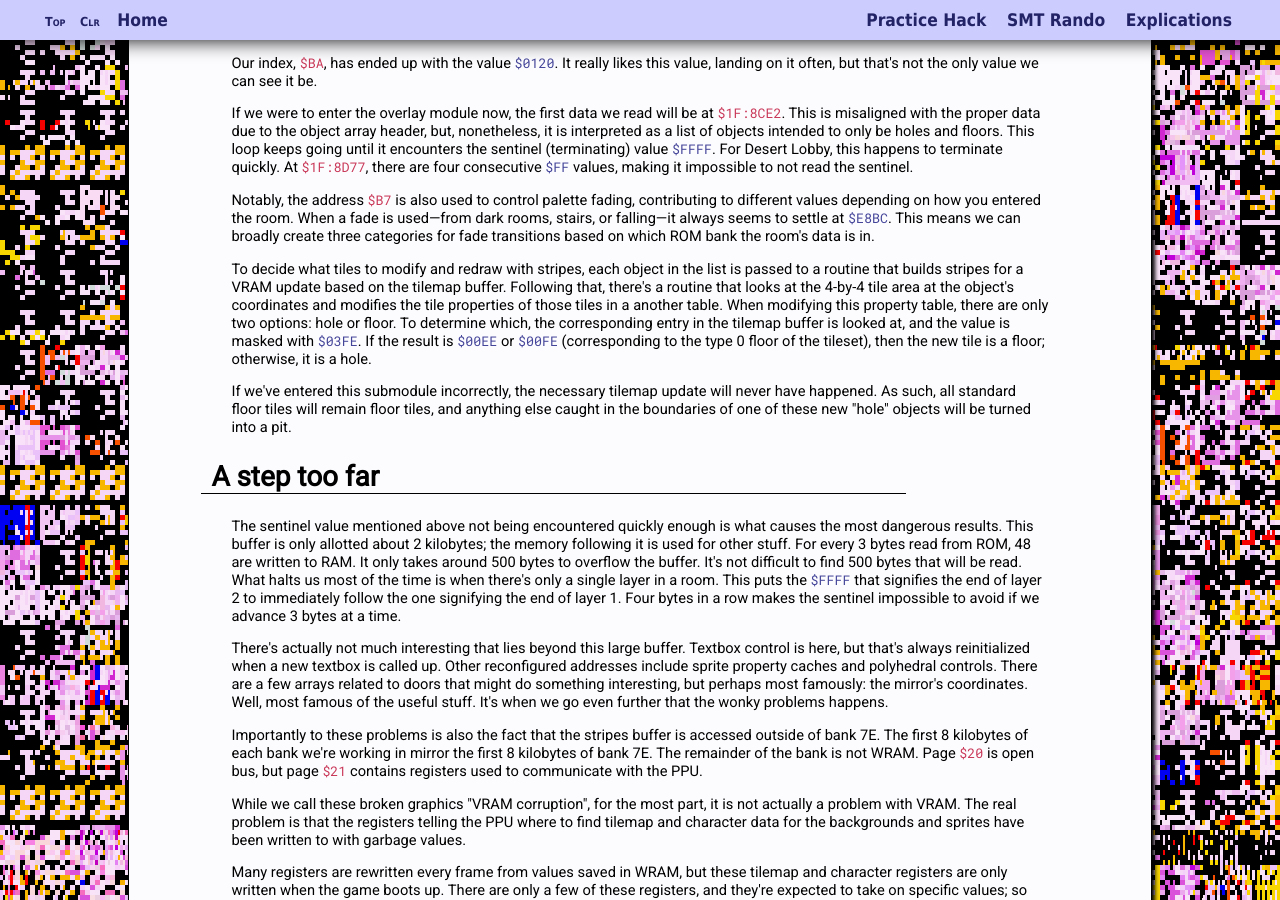
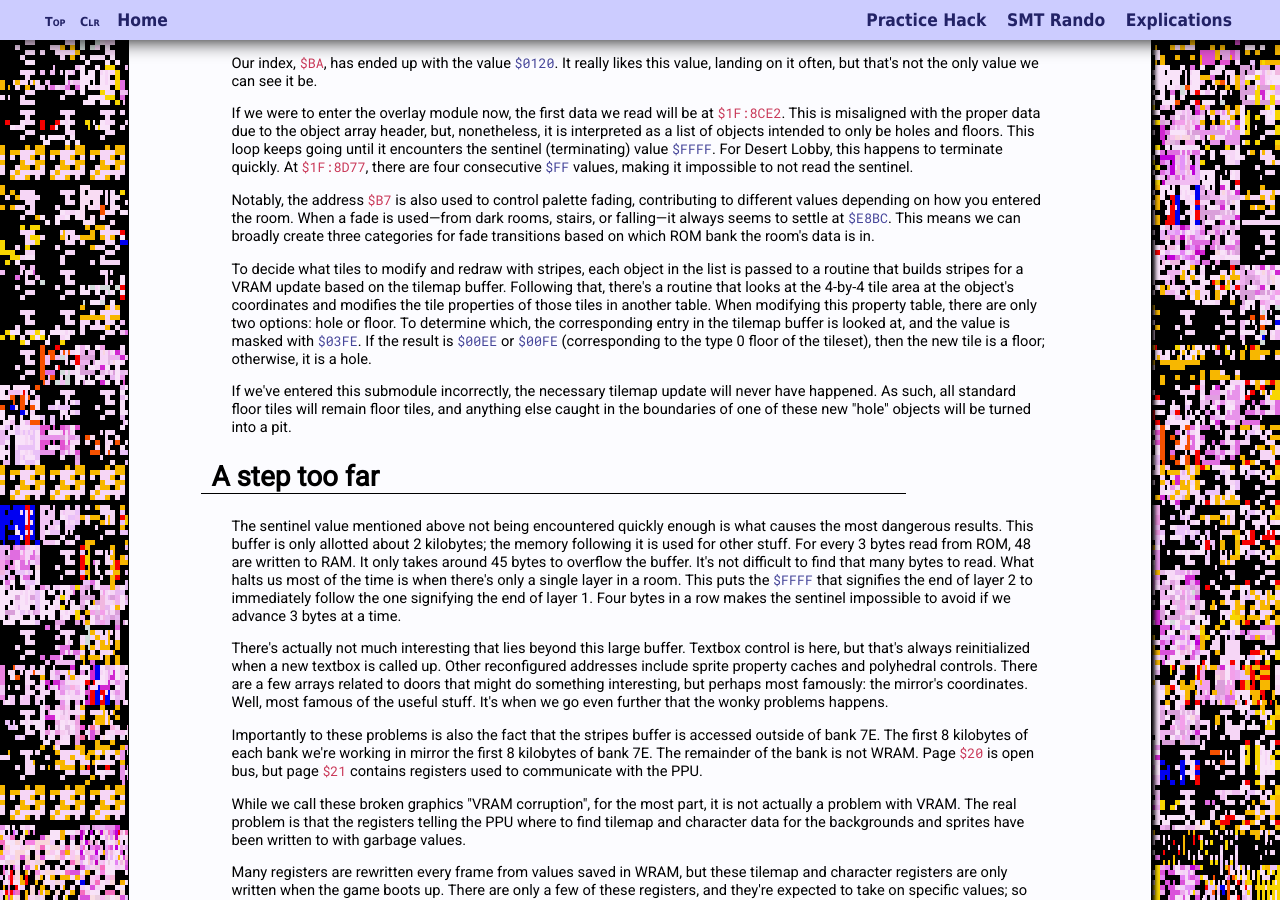
Before and after one commit to spannerisms/spannerisms.github.io, a Jekyll site: the page built from overlaycorruption.html, in a window 1280 px wide and 900 px high, scrolled down 1440 px. Built offline with Jekyll 4.4.1, drawn with Linux system fonts in a browser that asks for light colours; some of the changed text lies outside the part shown.

Commit message:
Update overlaycorruption.html

```diff
--- a/overlaycorruption.html
+++ b/overlaycorruption.html
@@ -32,11 +32,11 @@ background: glitchybg
 	<p>Our index, <code class="address">$BA</code>, has ended up with the value <code class="value">$0120</code>. It really likes this value, landing on it often, but that's not the only value we can see it be.</p>
 	<p>If we were to enter the overlay module now, the first data we read will be at <code class="address">$1F:8CE2</code>. This is misaligned with the proper data due to the object array header, but, nonetheless, it is interpreted as a list of objects intended to only be holes and floors. This loop keeps going until it encounters the sentinel (terminating) value <code class="value">$FFFF</code>. For Desert Lobby, this happens to terminate quickly. At <code class="address">$1F:8D77</code>, there are four consecutive <code class="value">$FF</code> values, making it impossible to not read the sentinel.</p>
 	<p>Notably, the address <code class="address">$B7</code> is also used to control palette fading, contributing to different values depending on how you entered the room. When a fade is used—from dark rooms, stairs, or falling—it always seems to settle at <code class="value">$E8BC</code>. This means we can broadly create three categories for fade transitions based on which ROM bank the room's data is in.</p>
-	<p>To decide what tiles to modify and redraw with stripes, each object in the list is passed to a routine that builds stripes for a VRAM update based on the tilemap buffer. Following that, there's a routine that looks at the 4-by-4 tile area at the object's coordinates and modifies the tile properties of those tiles in a another table. When modifying this property table, there are only two options: hole or floor. To determine which, the corresponding entry in the tilemap buffer is looked at, and the value is masked with <code class="value">$03FE</code>. If the result is <code class="value">$00EE</code> or <code class="value">$00FE</code> (corresponding to the type 0 floor of the tileset), then the new tile is a floor; otherwise, it is a hole.</p>
+	<p>To decide what tiles to modify and redraw with stripes, each object in the list is passed to a routine that builds stripes for a VRAM update based on the tilemap buffer. Following that, there's a routine that looks at the 4-by-4 tile area at the object's coordinates and modifies the tile properties of those tiles in another table. When modifying this property table, there are only two options: hole or floor. To determine which, the corresponding entry in the tilemap buffer is looked at, and the value is masked with <code class="value">$03FE</code>. If the result is <code class="value">$00EE</code> or <code class="value">$00FE</code> (corresponding to the type 0 floor of the tileset), then the new tile is a floor; otherwise, it is a hole.</p>
 	<p>If we've entered this submodule incorrectly, the necessary tilemap update will never have happened. As such, all standard floor tiles will remain floor tiles, and anything else caught in the boundaries of one of these new "hole" objects will be turned into a pit.</p>
 
 	<h2>A step too far</h2>
-	<p>The sentinel value mentioned above not being encountered quickly enough is what causes the most dangerous results. This buffer is only allotted about 2 kilobytes; the memory following it is used for other stuff. For every 3 bytes read from ROM, 48 are written to RAM. It only takes around 500 bytes to overflow the buffer. It's not difficult to find 500 bytes that will be read. What halts us most of the time is when there's only a single layer in a room. This puts the <code class="value">$FFFF</code> that signifies the end of layer 2 to immediately follow the one signifying the end of layer 1. Four bytes in a row makes the sentinel impossible to avoid if we advance 3 bytes at a time.</p>
+	<p>The sentinel value mentioned above not being encountered quickly enough is what causes the most dangerous results. This buffer is only allotted about 2 kilobytes; the memory following it is used for other stuff. For every 3 bytes read from ROM, 48 are written to RAM. It only takes around 45 bytes to overflow the buffer. It's not difficult to find that many bytes to read. What halts us most of the time is when there's only a single layer in a room. This puts the <code class="value">$FFFF</code> that signifies the end of layer 2 to immediately follow the one signifying the end of layer 1. Four bytes in a row makes the sentinel impossible to avoid if we advance 3 bytes at a time.</p>
 	<p>There's actually not much interesting that lies beyond this large buffer. Textbox control is here, but that's always reinitialized when a new textbox is called up. Other reconfigured addresses include sprite property caches and polyhedral controls. There are a few arrays related to doors that might do something interesting, but perhaps most famously: the mirror's coordinates. Well, most famous of the useful stuff. It's when we go even further that the wonky problems happens.</p>
 	<p>Importantly to these problems is also the fact that the stripes buffer is accessed outside of bank 7E. The first 8 kilobytes of each bank we're working in mirror the first 8 kilobytes of bank 7E. The remainder of the bank is not WRAM. Page <code class="address">$20</code> is open bus, but page <code class="address">$21</code> contains registers used to communicate with the PPU.</p>
 	<p>While we call these broken graphics "VRAM corruption", for the most part, it is not actually a problem with VRAM. The real problem is that the registers telling the PPU where to find tilemap and character data for the backgrounds and sprites have been written to with garbage values.</p>
```
Also changed, not shown: other parts of overlaycorruption.html (+1 -1 lines).
